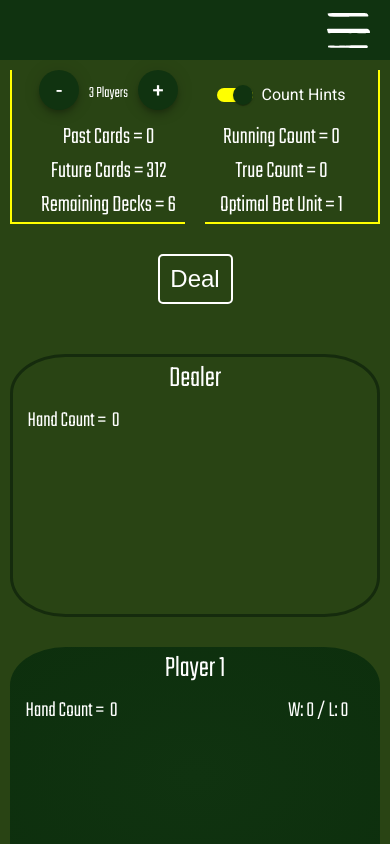
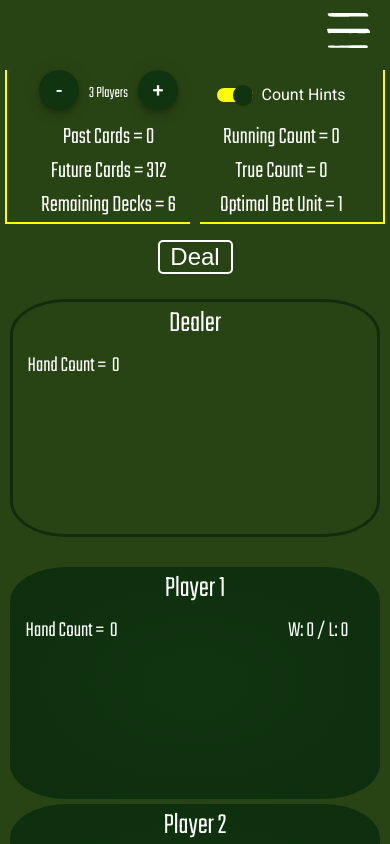
Before and after one commit to ElijahAdams/truecount21, an Angular app: page /home in a window 390 px wide. Shown: the top 844 px of the page. Built offline with nearby package versions, Linux system fonts and the light colour scheme.

Commit message:
disable button instead of removing it. Only allow 1 player on mobile. Condense some screen margins.

```diff
--- a/src/app/app.component.scss
+++ b/src/app/app.component.scss
@@ -1,7 +1,6 @@
 .headerContainer {
   width: 100%;
   height: 60px;
-  background: #103310;
   color: white;
   display: flex;
   justify-content: flex-end;
--- a/src/app/home/home.component.html
+++ b/src/app/home/home.component.html
@@ -1,7 +1,7 @@
 <div class="grid-container">
   <div class="dealInfo">
     <div class="cardData">
-      <div class="addPlayersContainer">
+      <div *ngIf="!isMobile" class="addPlayersContainer" >
         <button class="playerAddButton" [disabled]="hasStarted || players.length === 1" mat-mini-fab (click)="subtractPlayers()">
           -
         </button>
@@ -17,7 +17,7 @@
       </div>
     </div>
     <div class="dealButtonContainer">
-      <button *ngIf="!hasStarted" class="dealButton" (click)="startRound()">Deal</button>
+      <button [disabled]="hasStarted" class="dealButton" (click)="startRound()">Deal</button>
     </div>
     <div  class="countData">
       <div class="countDataToggle"><mat-slide-toggle [(ngModel)]="isCheckedCountHints">Count Hints</mat-slide-toggle></div>
--- a/src/app/home/home.component.scss
+++ b/src/app/home/home.component.scss
@@ -2,6 +2,7 @@
   display: flex;
   flex-direction: column;
   justify-content: center;
+  margin-top: 5px;
 }
 .dealInfo {
   display: flex;
@@ -141,6 +142,11 @@
   background-color: #65a32d;
   border: none;
 }
+.dealButton:disabled {
+  background-color: #294414;
+  opacity: 0.5;
+  border: solid white 2px;
+}
 
 .runningCount {
   font-size: 130px;
@@ -173,6 +179,15 @@ app-playing-hand {
   border: white solid 2px;
 }
 @media(max-width: 1005px) {
+  .dealButtonContainer {
+    height: 50px;
+  }
+  .dealInfo {
+    margin-bottom: 0px;
+  }
+  .dealInfo > div {
+    margin: 5px;
+  }
   .countBubble {
     visibility: visible;
     height: 100px;
--- a/src/app/home/home.component.ts
+++ b/src/app/home/home.component.ts
@@ -105,11 +105,14 @@ export class HomeComponent implements OnInit, AfterViewInit {
     this.populateDeck();
     this.setShoots();
     this.tableReset();
-    this.players = [
+    this.players = this.isMobile ?
+      [{num: 0, hand: [], isTurn: false, win: '', isDealer: false, count: 0,  winCount: 0, loseCount: 0, children : [], parent: null}]
+      :
+      [
       {num: 0, hand: [], isTurn: false, win: '', isDealer: false, count: 0,  winCount: 0, loseCount: 0, children : [], parent: null},
       {num: 1, hand: [], isTurn: false, win: '', isDealer: false, count: 0,  winCount: 0, loseCount: 0, children : [], parent: null},
       {num: 2, hand: [], isTurn: false, win: '', isDealer: false, count: 0,  winCount: 0, loseCount: 0, children : [], parent: null}
-    ];
+      ];
     this.pastCardsLength = 0;
     this.runningCount = 0;
     this.trueCount = 0;
--- a/src/app/playing-hand/playing-hand.component.scss
+++ b/src/app/playing-hand/playing-hand.component.scss
@@ -77,6 +77,6 @@ button:hover {
 
 @media(max-width: 1005px) {
   .cardContainer {
-    height: 100px;
+    height: 75px;
   }
 }
```
